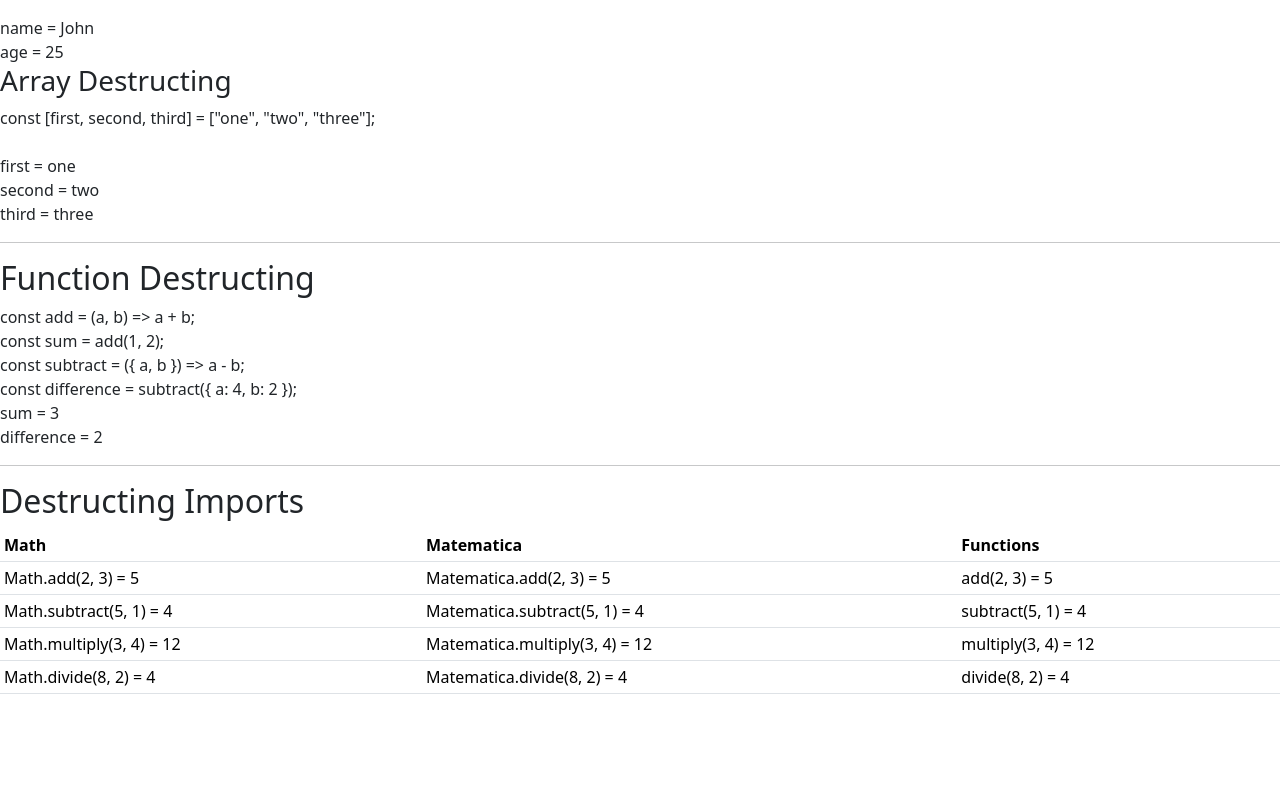
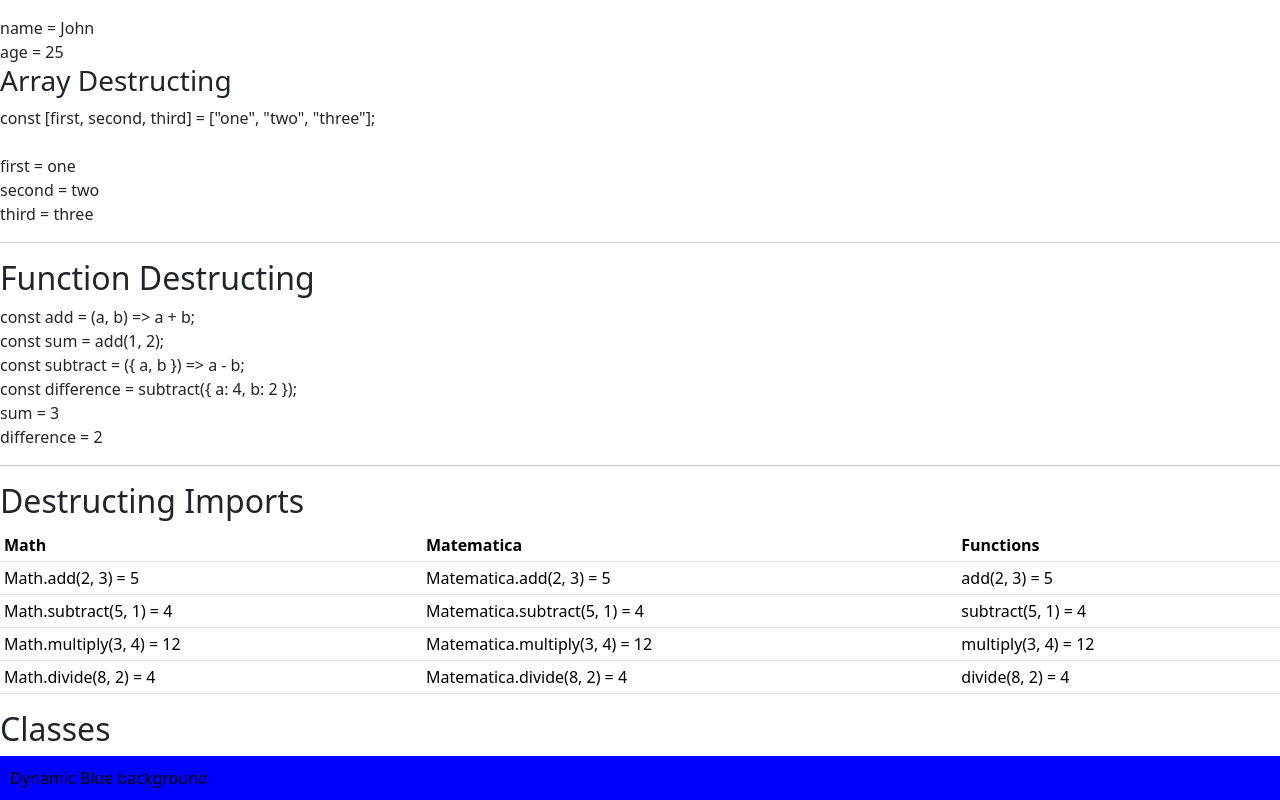
Before and after one commit to sychan91/kambaz-react-web-app-cs5610-sp25, a React (Vite) app: page /#/Labs/Lab3 in a window 1280 px wide. Shown: the part 4240-5040 px from the top of the page. Before the commit the page ends 4950 px from the top, so only its background shows below. Built offline with nearby package versions, Linux system fonts and the light colour scheme.

Commit message:
3.4.1 started

```diff
--- /dev/null
+++ b/src/Labs/Lab3/Classes.css
@@ -0,0 +1,6 @@
+.wd-bg-yellow {background-color: yellow;}
+.wd-bg-blue {background-color: blue;}
+.wd-bg-red {background-color: red;}
+.wd-bg-green {background-color: green;}
+.wd-fg-black {color: black;}
+.wd-padding-10px {padding: 10px;}
--- /dev/null
+++ b/src/Labs/Lab3/Classes.tsx
@@ -0,0 +1,12 @@
+import "./Classes.css";
+export default function Classes() {
+  const color = "blue";
+  return (
+    <div>
+      <h2>Classes</h2>
+      <div className={`wd-bg-${color} wd-fg-black wd-padding-10px`}>
+        Dynamic Blue background
+      </div>
+    </div>
+  );
+}
--- a/src/Labs/Lab3/index.tsx
+++ b/src/Labs/Lab3/index.tsx
@@ -25,6 +25,7 @@ import Spreading from "./Spreading";
 import Destructing from "./Destructing";
 import FunctionDestructing from "./FunctionDestructing";
 import DestructingImports from "./DestructingImports";
+import Classes from "./Classes";
 
 export default function Lab3() {
   return (
@@ -58,6 +59,7 @@ export default function Lab3() {
       <Destructing />
       <FunctionDestructing />
       <DestructingImports />
+      <Classes />
     </div>
   );
 }
```
